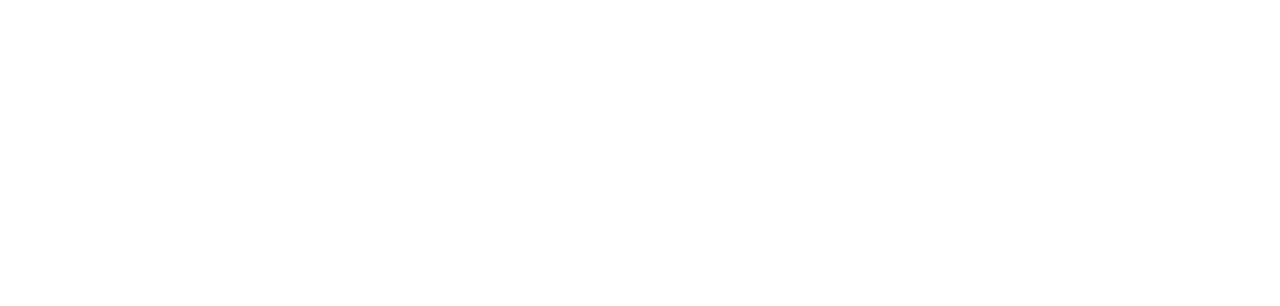
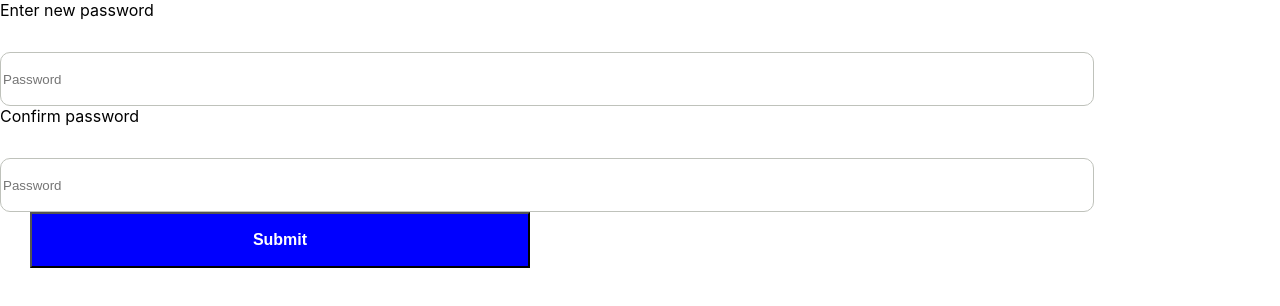
Before and after one commit to tusarkantasahoo/social_media_app_pwa, a React (Create React App) app: page /forgotPasswordUpdate/1/1 in a window 1280 px wide. Shown: the top 306 px of the page. Built offline with nearby package versions, Linux system fonts and the light colour scheme; the HTML template or start-up script is replaced by a standard one.

Commit message:
pw changing

```diff
--- a/src/App.js
+++ b/src/App.js
@@ -7,6 +7,8 @@
 import AppHeader from "./app/components/header/AppHeader.js";
 import { authResponseStoredValue } from "./utils/Constant.js";
 import { userReloginCheckToken } from "./auth/AuthApi.js";
+import ForgotPassword from "./app/pages/forgotPassword/ForgotPassword.js";
+import ResetPassword from "./app/pages/forgotPassword/ResetPassword.js";
 export default class App extends Component {
   constructor(props) {
     super(props);
@@ -47,6 +49,15 @@
             updateRouteToPage={this.updateRouteToPage}
           />
         );
+
+      case "forgotPassword":
+        return (
+          <ForgotPassword
+            updateAuthState={this.updateAuthState}
+            updateRouteToPage={this.updateRouteToPage}
+          />
+        );
+
       default:
         return null;
     }
@@ -77,8 +88,7 @@
                 <>{this.renderSocialPages()}</>
               )}
             </Route>
-            <Route path="/forgotten-password" exact>
-
+            <Route path="/forgotPasswordUpdate/:username/:token" exact component={ResetPassword} >
             </Route>
           </Switch>
         </Router>
--- a/src/app/pages/forgotPassword/ForgotPassword.js
+++ b/src/app/pages/forgotPassword/ForgotPassword.js
@@ -0,0 +1,54 @@
+import React, { Component } from "react";
+import  {generateLinkForPasswordUpdate} from "../../../auth/AuthApi.js";
+export default class ForgotPassword extends Component {
+  constructor(props) {
+    super(props);
+    this.state = {
+      email: "",
+    };
+    this._onClickSendEmailForVerification = this._onClickSendEmailForVerification.bind(this);
+  }
+
+
+  async _onClickSendEmailForVerification(){
+      var postJson = {
+          email:this.state.email
+      }
+    var passwordresetresponse = await generateLinkForPasswordUpdate(postJson);
+
+    if(passwordresetresponse.status === 200){
+        alert(passwordresetresponse.data.message);
+    }
+  }
+
+  render() {
+    return (
+      <>
+        Please enter Email to reset password
+        <div>
+          <input
+            style={{ width: "500px", marginTop: "30px", marginLeft: "30px" }}
+            type="text"
+            name="name"
+            placeholder="Email, username or Phone No"
+            onChange={(e) => {
+              this.setState({ email: e.target.value });
+            }}
+          />
+        </div>
+        <button
+          style={{
+            backgroundColor: "blue",
+            width: "500px",
+            marginLeft: "30px",
+          }}
+          //  type="submit"
+          //  value="Submit"
+              onClick={()=>this._onClickSendEmailForVerification()}
+        >
+          <p className="submit-button-text">Submit</p>
+        </button>
+      </>
+    );
+  }
+}
--- /dev/null
+++ b/src/app/pages/forgotPassword/ResetPassword.js
@@ -0,0 +1,72 @@
+import React, { Component } from "react";
+import { finalUpdatePasswordInDb } from "../../../auth/AuthApi.js";
+export default class ResetPassword extends Component {
+  constructor(props) {
+    super(props);
+    this.state = {
+      token: props.match.params.token,
+      password: "",
+    };
+    this._onClickFinalUpdateUpdate = this._onClickFinalUpdateUpdate.bind(this);
+  }
+
+  async _onClickFinalUpdateUpdate() {
+      var postJson = {
+          token:this.state.token,
+          password:this.state.password
+      }
+
+      console.log(postJson);
+    var resetPWResponse = await finalUpdatePasswordInDb(postJson);
+    if (resetPWResponse.status === 200) {
+        console.log('respo',resetPWResponse);
+        alert(resetPWResponse.data.message);
+        window.close();
+    }
+  }
+  render() {
+    console.log("props", this.props.match.params);
+    return (
+      <>
+        <div className="container-fluid">
+          Enter new password
+          <div>
+            <input
+              className="signin-inputfield-password"
+              type="password"
+              name="password"
+              placeholder="Password"
+              onChange={(e) => {
+                this.setState({ password: e.target.value });
+              }}
+            />
+          </div>
+          Confirm password
+          <div>
+            <input
+              className="signin-inputfield-password"
+              type="password"
+              name="password"
+              placeholder="Password"
+              onChange={(e) => {
+                this.setState({ password: e.target.value });
+              }}
+            />
+          </div>
+          <button
+            style={{
+              backgroundColor: "blue",
+              width: "500px",
+              marginLeft: "30px",
+            }}
+            //  type="submit"
+            //  value="Submit"
+            onClick={() => this._onClickFinalUpdateUpdate()}
+          >
+            <p className="submit-button-text">Submit</p>
+          </button>
+        </div>
+      </>
+    );
+  }
+}
--- a/src/app/pages/login/LoginPage.js
+++ b/src/app/pages/login/LoginPage.js
@@ -92,7 +92,7 @@
 
 
               <div className="container-forgotten-password">
-                <p className="forgotten-password-text">Forgotten password?</p>
+                <p className="forgotten-password-text" onClick={()=>this.props.updateRouteToPage("forgotPassword")}>Forgotten password?</p>
               </div>
               {/* <p onClick={()=>{this.props.history.push('/signup');}}>Login</p> */}
               <div
--- a/src/auth/AuthApi.js
+++ b/src/auth/AuthApi.js
@@ -67,3 +67,49 @@
       });
     })
     }
+
+    export  function generateLinkForPasswordUpdate(postData) {
+
+      var config = {
+        method: 'post',
+        url: 'http://localhost:5000/api/auth/resetPasswordMail',
+        headers: {
+          'Content-Type': 'application/json'
+        },
+        data : postData
+      };
+
+      return new Promise((resolve, reject) => {
+        axios(config)
+        .then(function (response) {
+          console.log("response",response);
+          resolve(response);
+        })
+        .catch(function (error) {
+          console.log("error:",error);
+        });
+      })
+      }
+
+      export  function finalUpdatePasswordInDb(postData) {
+
+        var config = {
+          method: 'post',
+          url: 'http://localhost:5000/api/auth/updatePassword',
+          headers: {
+            'Content-Type': 'application/json'
+          },
+          data : postData
+        };
+
+        return new Promise((resolve, reject) => {
+          axios(config)
+          .then(function (response) {
+            console.log("response",response);
+            resolve(response);
+          })
+          .catch(function (error) {
+            console.log("error:",error);
+          });
+        })
+        }
```
